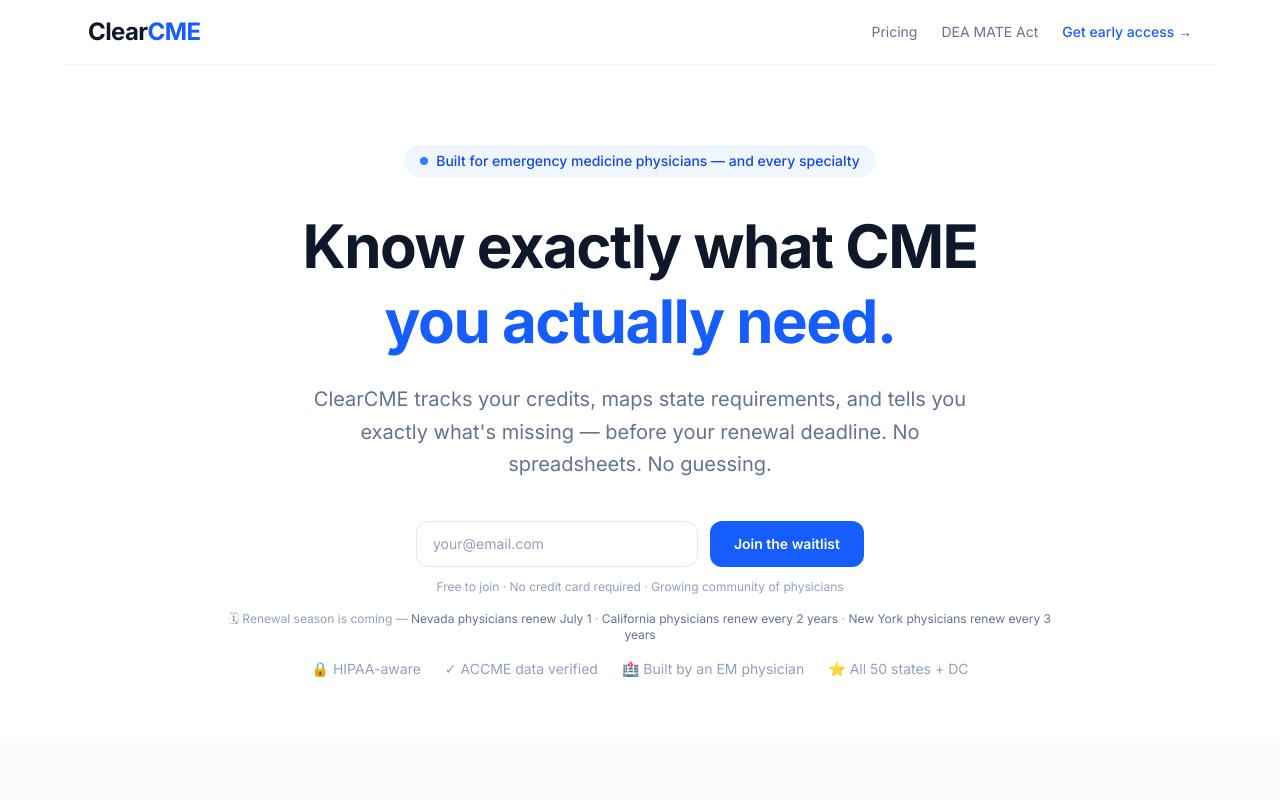
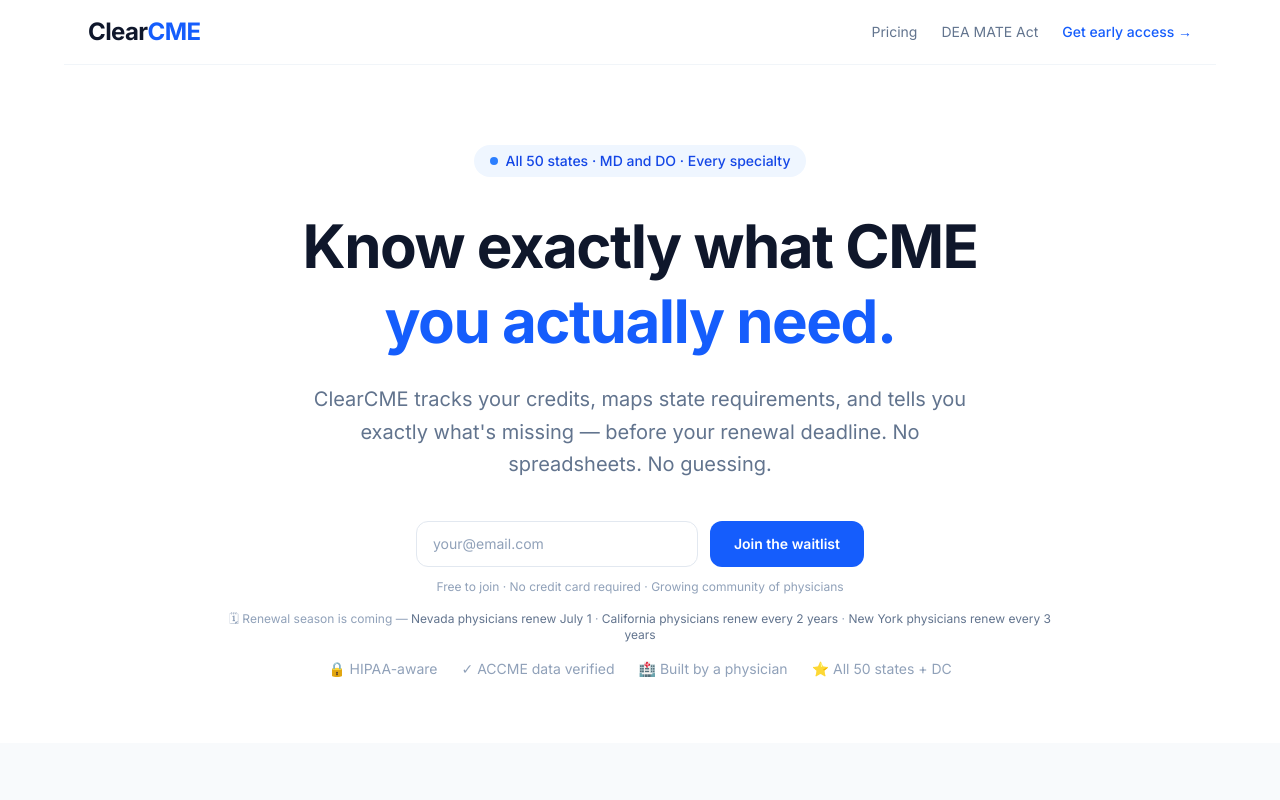
Before and after one commit to michaelrushtonjr/clearcme-site, a Next.js app: page / in a window 1280 px wide. Shown: the top 800 px of the page. Built offline with nearby package versions, Linux system fonts and the light colour scheme.

Commit message:
fix: remove EM-specific branding from landing page — inclusive of all specialties

```diff
--- a/app/page.tsx
+++ b/app/page.tsx
@@ -199,7 +199,7 @@ export default function Home() {
       <section className="max-w-4xl mx-auto px-6 pt-20 pb-16 text-center">
         <div className="inline-flex items-center gap-2 bg-blue-50 text-blue-700 text-sm font-medium px-4 py-1.5 rounded-full mb-8">
           <span className="w-2 h-2 bg-blue-500 rounded-full animate-pulse" />
-          Built for emergency medicine physicians — and every specialty
+          All 50 states · MD and DO · Every specialty
         </div>
 
         <h1 className="text-5xl sm:text-6xl font-bold text-slate-900 leading-tight tracking-tight mb-6">
@@ -238,7 +238,7 @@ export default function Home() {
         <div className="flex flex-wrap justify-center gap-6 mt-4 text-sm text-slate-400">
           <span>🔒 HIPAA-aware</span>
           <span>✓ ACCME data verified</span>
-          <span>🏥 Built by an EM physician</span>
+          <span>🏥 Built by a physician</span>
           <span>⭐ All 50 states + DC</span>
         </div>
       </section>
@@ -442,7 +442,7 @@ export default function Home() {
           Built by a physician, for physicians.
         </h2>
         <p className="text-slate-500 max-w-2xl mx-auto text-lg leading-relaxed">
-          ClearCME was built by a board-certified emergency medicine physician
+          ClearCME was built by a board-certified physician
           who got tired of guessing whether their CME was actually compliant.
           We know what the board wants, because we&apos;ve been there.
         </p>
```
